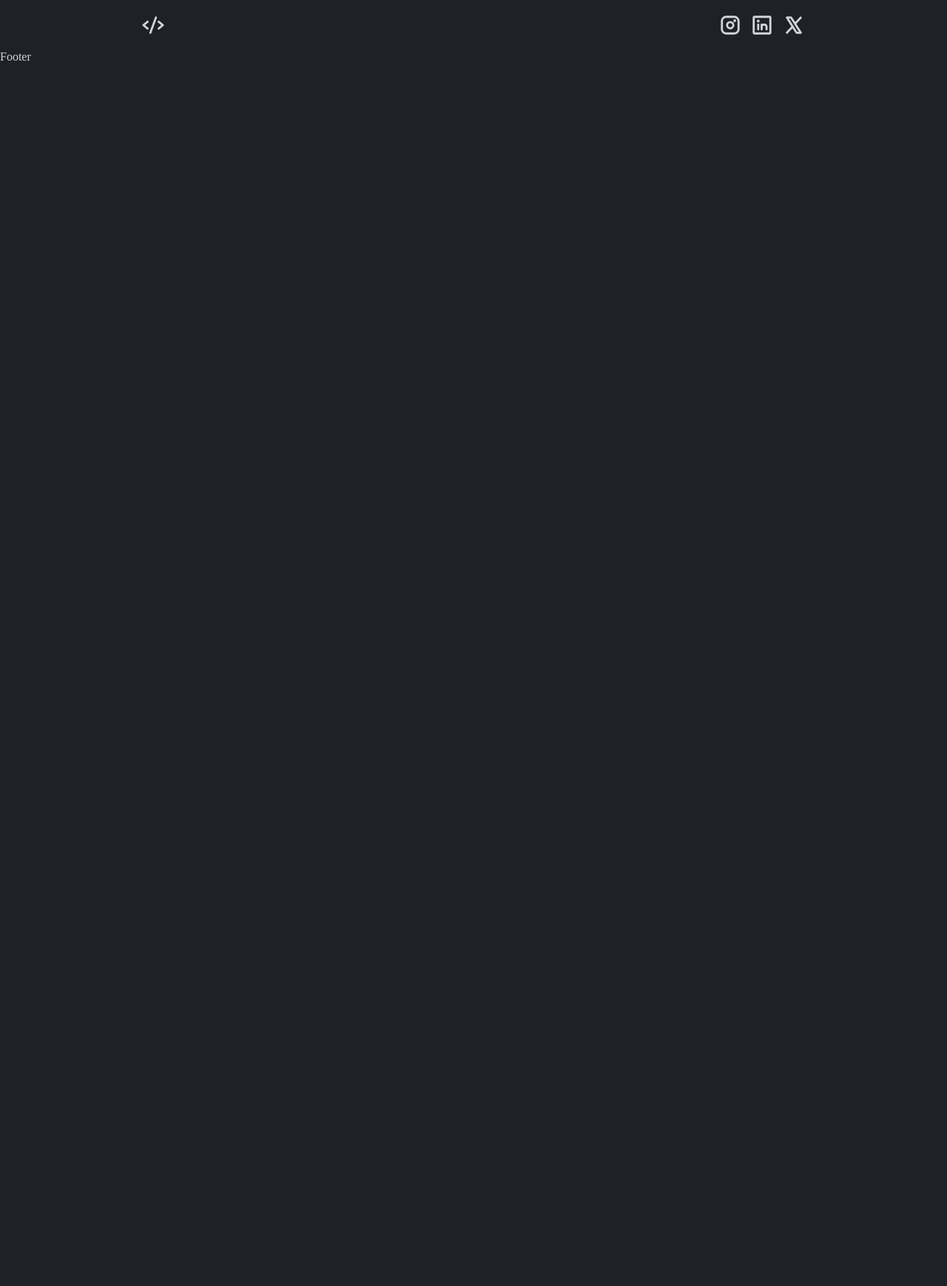
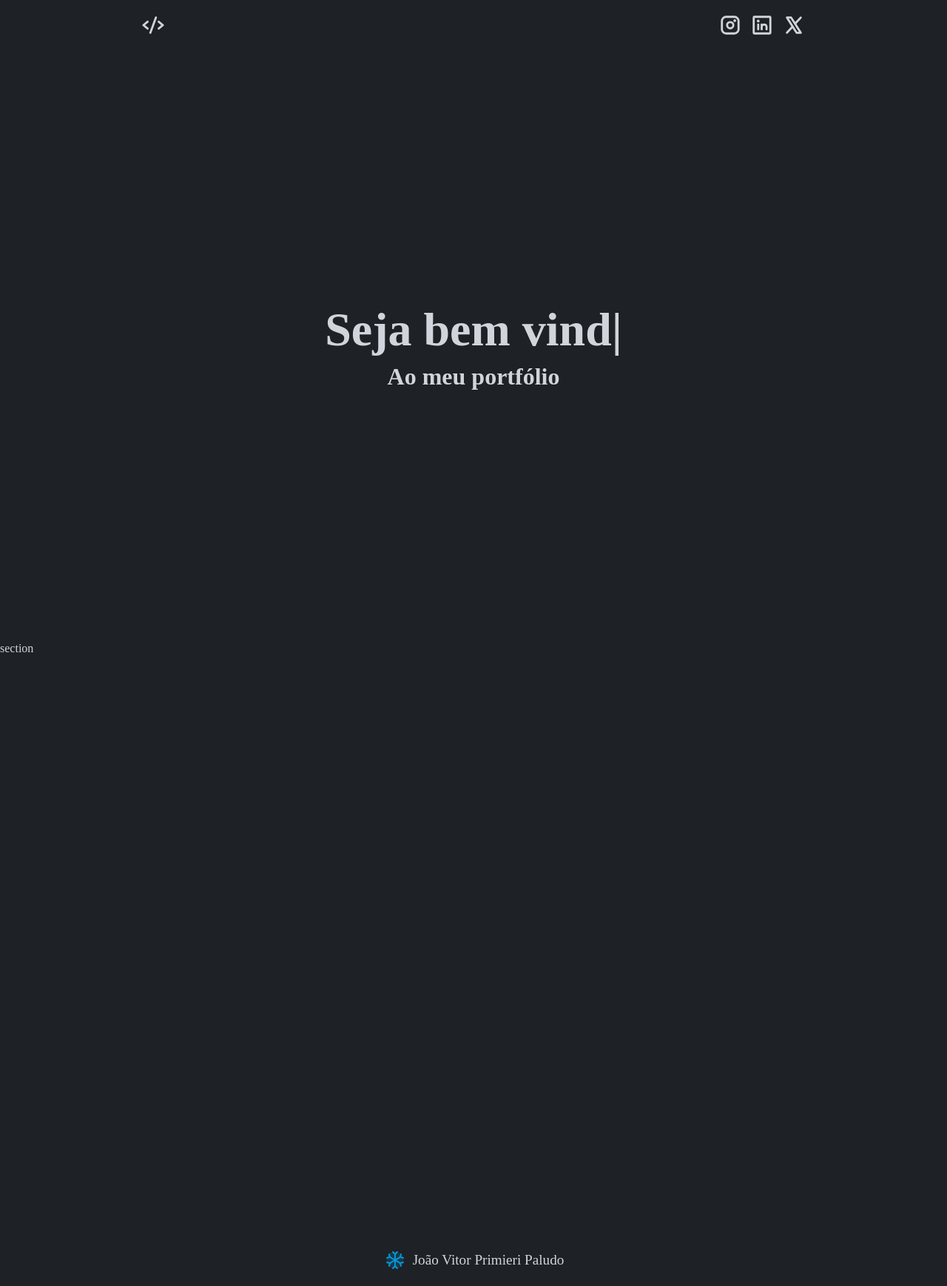
Before and after one commit to JoaoVitorPaludo/Portfolio, a React (Vite) app: page / in a window 1280 px wide. Shown: the whole page at 74% size. Before the commit the page ends 800 px from the top, so only its background shows below. Built offline with nearby package versions, Linux system fonts and the light colour scheme.

Commit message:
feat: Implementando efeito de digitação na tela principal

```diff
--- a/package.json
+++ b/package.json
@@ -21,6 +21,7 @@
     "dotenv": "^16.4.5",
     "react": "^18.3.1",
     "react-dom": "^18.3.1",
+    "react-typed": "^2.0.12",
     "styled-components": "^6.1.12"
   },
   "devDependencies": {
--- a/src/components/footer/index.tsx
+++ b/src/components/footer/index.tsx
@@ -1,4 +1,10 @@
+import { Snowflake } from '@phosphor-icons/react'
 import * as S from './styles'
 export function FooterComponent() {
-  return <S.FooterComponentContainer>Footer</S.FooterComponentContainer>
+  return (
+    <S.FooterComponentContainer>
+      <Snowflake size={32} color="#0497d9" weight="duotone" />
+      João Vitor Primieri Paludo
+    </S.FooterComponentContainer>
+  )
 }
--- a/src/components/footer/styles.ts
+++ b/src/components/footer/styles.ts
@@ -1,3 +1,12 @@
 import styled from 'styled-components'
 
-export const FooterComponentContainer = styled.div``
+export const FooterComponentContainer = styled.footer`
+  min-height: 4rem;
+  margin: 0rem 10rem;
+  padding: 1.2rem 2rem;
+  display: flex;
+  justify-content: center;
+  align-items: center;
+  gap: 0.5rem;
+  font-size: 1.2rem;
+`
--- a/src/components/header/styles.ts
+++ b/src/components/header/styles.ts
@@ -1,8 +1,7 @@
 import styled from 'styled-components'
 
-export const HeaderComponentContainer = styled.div`
+export const HeaderComponentContainer = styled.header`
   min-height: 4rem;
-  background-color: ${(props) => props.theme['header-background']};
   margin: 0rem 10rem;
   padding: 1.2rem 2rem;
   display: flex;
--- a/src/pages/homePage/index.tsx
+++ b/src/pages/homePage/index.tsx
@@ -1,3 +1,4 @@
+import { ReactTyped } from 'react-typed'
 import { FooterComponent } from '../../components/footer'
 import { HeaderComponent } from '../../components/header'
 import * as S from './styles'
@@ -5,6 +6,19 @@ export function HomePage() {
   return (
     <S.HomePageContainer>
       <HeaderComponent />
+      <S.HomePageMainSection>
+        <h1>
+          Seja{' '}
+          <ReactTyped
+            strings={[' bem vindo!']}
+            typeSpeed={50}
+            backSpeed={50}
+            loop={true}
+          />
+        </h1>
+        <h3>Ao meu portfólio</h3>
+      </S.HomePageMainSection>
+      <section>section</section>
       <FooterComponent />
     </S.HomePageContainer>
   )
--- a/src/pages/homePage/styles.ts
+++ b/src/pages/homePage/styles.ts
@@ -4,4 +4,22 @@ export const HomePageContainer = styled.div`
   display: flex;
   flex-direction: column;
   min-height: 100vh;
+  section {
+    min-height: 100vh;
+  }
 `
+export const HomePageMainSection = styled.section`
+  min-height: 96vh;
+  display: flex;
+  flex-direction: column;
+  gap: 0.5rem;
+  justify-content: center;
+  align-items: center;
+
+  h1 {
+    font-size: 4rem;
+  }
+  h3 {
+    font-size: 2rem;
+  }
+`
```
Also changed, not shown: 1 other file (tests, documents, lock files or other folders).
